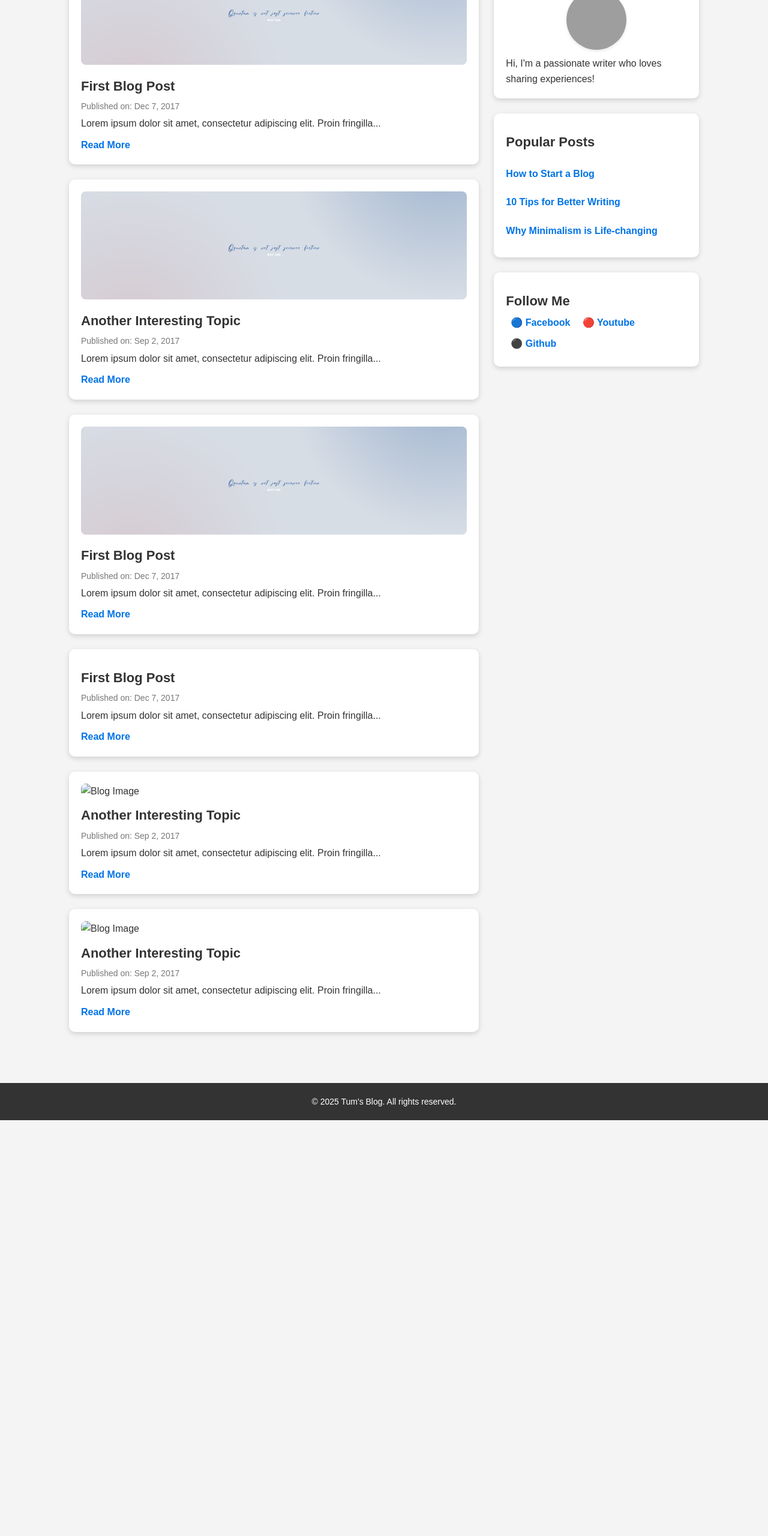
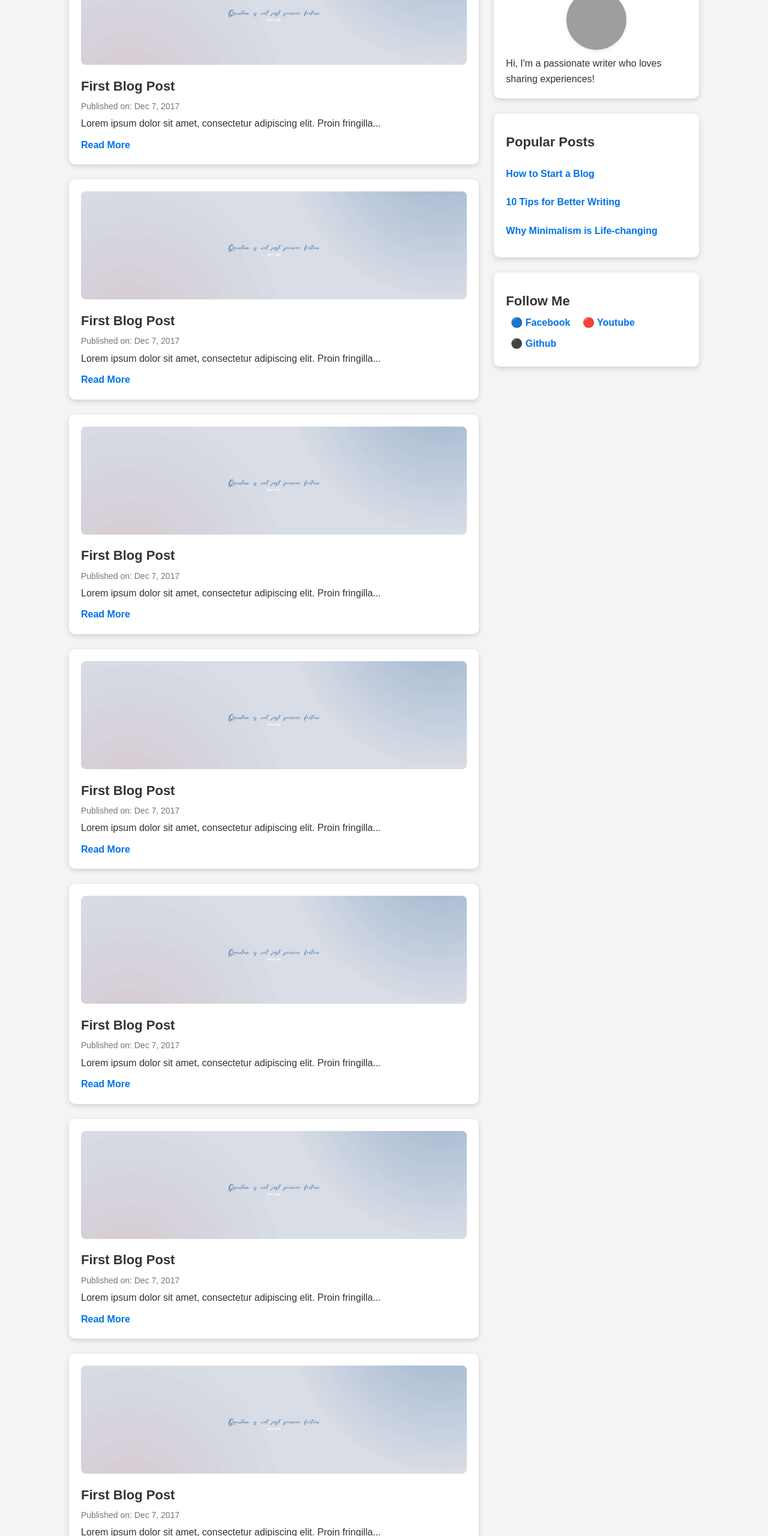
Before and after one commit to AnLikeCode/My-Website, a plain HTML site: page blog/landingblog.html in a window 1280 px wide. Shown: the part 240-2800 px from the top of the page at 60% size. Before the commit the page ends 2107 px from the top, so only its background shows below. Drawn offline with Linux system fonts and the light colour scheme; grey boxes are pictures that could not be loaded.

Commit message:
Update Source img

```diff
--- a/blog/landingblog.html
+++ b/blog/landingblog.html
@@ -31,7 +31,7 @@
 
                 <!-- Blog 1 -->
                 <article class="card">
-                    <img src="../assets/images/nền labtop.png" alt="Blog Image">
+                    <img src="../assets/images/nền labtop.jpg" alt="Blog Image">
                     <h2>First Blog Post</h2> <!-- -->
                     <p class="date">Published on: Dec 7, 2017</p> <!-- -->
                     <p>Lorem ipsum dolor sit amet, consectetur adipiscing elit. Proin fringilla...</p> <!-- -->
@@ -39,44 +39,53 @@
                 </article>
 
                 <article class="card">
-                    <img src="../assets/images/nền labtop.png" alt="Blog Image">
-                    <h2>Another Interesting Topic</h2>
-                    <p class="date">Published on: Sep 2, 2017</p>
-                    <p>Lorem ipsum dolor sit amet, consectetur adipiscing elit. Proin fringilla...</p>
-                    <a href="#">Read More</a>
+                    <img src="../assets/images/nền labtop.jpg" alt="Blog Image">
+                    <h2>First Blog Post</h2> <!-- -->
+                    <p class="date">Published on: Dec 7, 2017</p> <!-- -->
+                    <p>Lorem ipsum dolor sit amet, consectetur adipiscing elit. Proin fringilla...</p> <!-- -->
+                    <a href="./BlogManagement/WriteBlog/Blog_1/blog1.html">Read More</a> <!-- -->
                 </article>
 
                 <article class="card">
-                    <img src="../assets/images/nền labtop.png" alt="Blog Image">
-                    <h2>First Blog Post</h2>
-                    <p class="date">Published on: Dec 7, 2017</p>
-                    <p>Lorem ipsum dolor sit amet, consectetur adipiscing elit. Proin fringilla...</p>
-                    <a href="#">Read More</a>
+                    <img src="../assets/images/nền labtop.jpg" alt="Blog Image">
+                    <h2>First Blog Post</h2> <!-- -->
+                    <p class="date">Published on: Dec 7, 2017</p> <!-- -->
+                    <p>Lorem ipsum dolor sit amet, consectetur adipiscing elit. Proin fringilla...</p> <!-- -->
+                    <a href="./BlogManagement/WriteBlog/Blog_1/blog1.html">Read More</a> <!-- -->
                 </article>
 
                 <article class="card">
-                    <!-- <img src="image1.jpg" alt="Blog Image"> -->
-                    <h2>First Blog Post</h2>
-                    <p class="date">Published on: Dec 7, 2017</p>
-                    <p>Lorem ipsum dolor sit amet, consectetur adipiscing elit. Proin fringilla...</p>
-                    <a href="#">Read More</a>
+                    <img src="../assets/images/nền labtop.jpg" alt="Blog Image">
+                    <h2>First Blog Post</h2> <!-- -->
+                    <p class="date">Published on: Dec 7, 2017</p> <!-- -->
+                    <p>Lorem ipsum dolor sit amet, consectetur adipiscing elit. Proin fringilla...</p> <!-- -->
+                    <a href="./BlogManagement/WriteBlog/Blog_1/blog1.html">Read More</a> <!-- -->
                 </article>
 
                 <article class="card">
-                    <img src="../favicon.svg" alt="Blog Image">
-                    <h2>Another Interesting Topic</h2>
-                    <p class="date">Published on: Sep 2, 2017</p>
-                    <p>Lorem ipsum dolor sit amet, consectetur adipiscing elit. Proin fringilla...</p>
-                    <a href="#">Read More</a>
+                    <img src="../assets/images/nền labtop.jpg" alt="Blog Image">
+                    <h2>First Blog Post</h2> <!-- -->
+                    <p class="date">Published on: Dec 7, 2017</p> <!-- -->
+                    <p>Lorem ipsum dolor sit amet, consectetur adipiscing elit. Proin fringilla...</p> <!-- -->
+                    <a href="./BlogManagement/WriteBlog/Blog_1/blog1.html">Read More</a> <!-- -->
                 </article>
 
                 <article class="card">
-                    <img src="../favicon.svg" alt="Blog Image">
-                    <h2>Another Interesting Topic</h2>
-                    <p class="date">Published on: Sep 2, 2017</p>
-                    <p>Lorem ipsum dolor sit amet, consectetur adipiscing elit. Proin fringilla...</p>
-                    <a href="#">Read More</a>
+                    <img src="../assets/images/nền labtop.jpg" alt="Blog Image">
+                    <h2>First Blog Post</h2> <!-- -->
+                    <p class="date">Published on: Dec 7, 2017</p> <!-- -->
+                    <p>Lorem ipsum dolor sit amet, consectetur adipiscing elit. Proin fringilla...</p> <!-- -->
+                    <a href="./BlogManagement/WriteBlog/Blog_1/blog1.html">Read More</a> <!-- -->
                 </article>
+
+                <article class="card">
+                    <img src="../assets/images/nền labtop.jpg" alt="Blog Image">
+                    <h2>First Blog Post</h2> <!-- -->
+                    <p class="date">Published on: Dec 7, 2017</p> <!-- -->
+                    <p>Lorem ipsum dolor sit amet, consectetur adipiscing elit. Proin fringilla...</p> <!-- -->
+                    <a href="./BlogManagement/WriteBlog/Blog_1/blog1.html">Read More</a> <!-- -->
+                </article>
+
 
 
             </section>
```
Also changed, not shown: blog/BlogManagement/WriteBlog/Blog_1/blog1.html (+1 -1 lines), index.html (+1 -1 lines), assets/images/me.png (deleted), assets/images/mehore.png (added), assets/images/meupdate.png (deleted), assets/images/nền labtop.jpg (added), assets/images/nền labtop.png (deleted), assets/images/topic-1.png (deleted), 1 other file.
